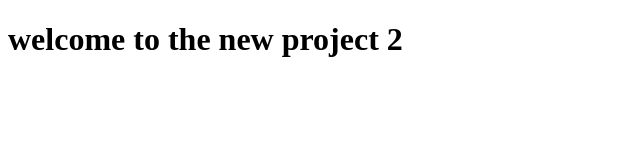
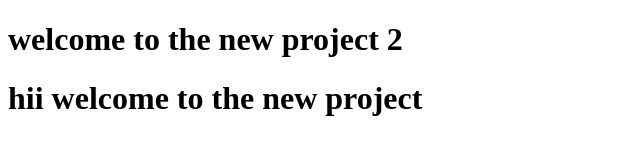
Before and after one commit to Pankajmg/project2, a plain HTML site: page index.html in a window 1280 px wide. Shown: the whole page, without its empty margins (0-640 px from the left). Drawn offline with Linux system fonts and the light colour scheme.

Commit message:
new h1 tag addded

```diff
--- a/index.html
+++ b/index.html
@@ -8,5 +8,6 @@
 </head>
 <body>
     <h1>welcome to the new project 2</h1>
+    <h1>hii welcome to the new project</h1>
 </body>
 </html>
```
